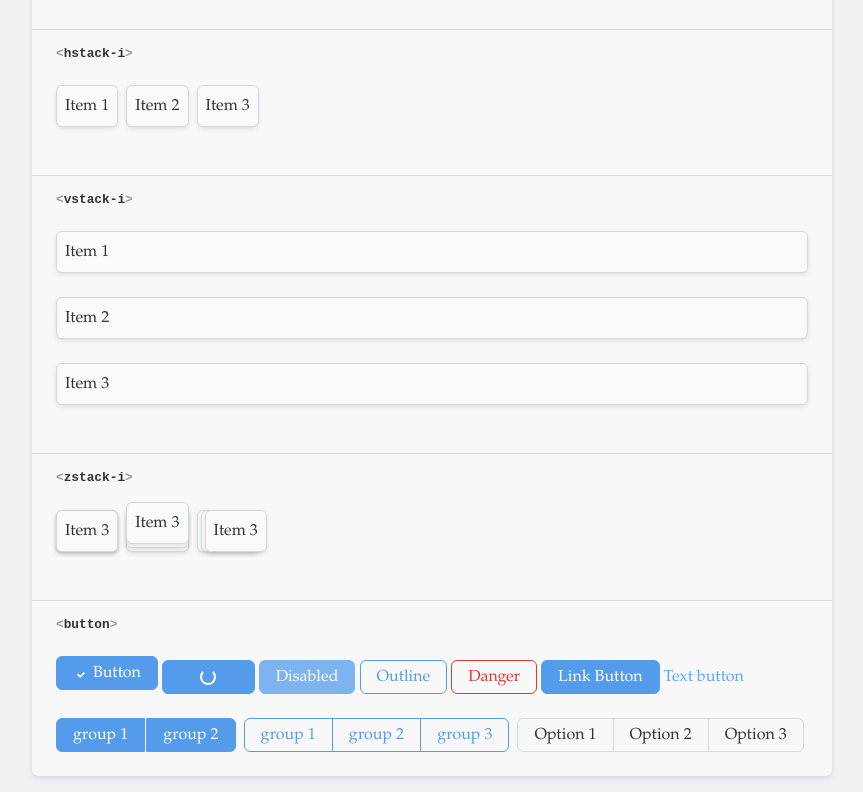
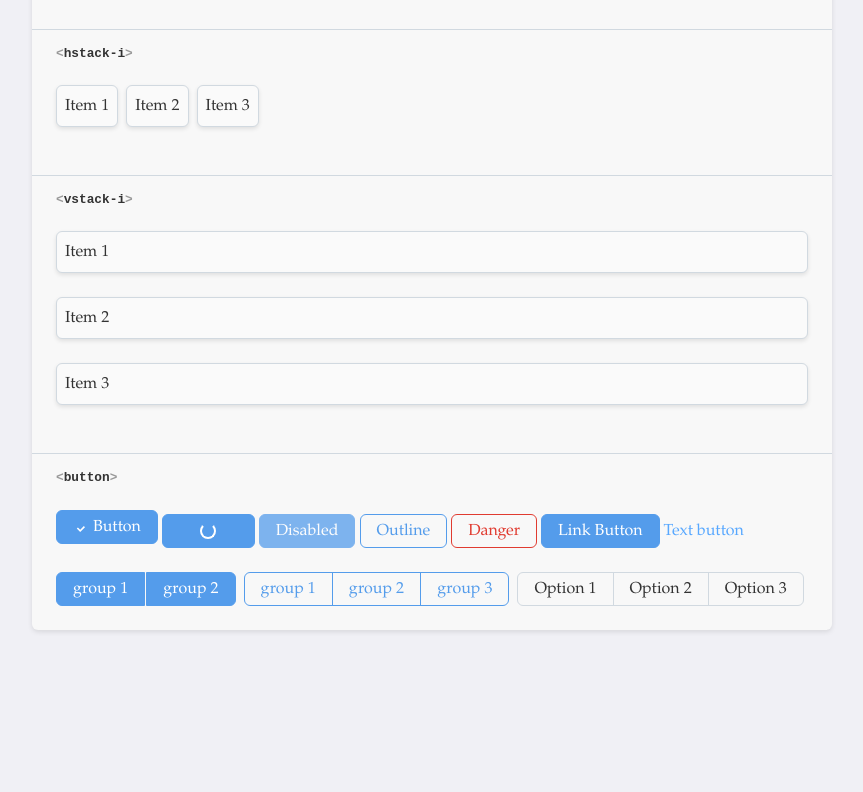
Before and after one commit to af/tayasui, a website: page playground/index.html in a window 1280 px wide. Shown: the part 1231-2023 px from the top of the page, without its empty margins (190-1053 px from the left). After the commit the page ends 1877 px from the top, so only its background shows below. Drawn offline with Linux system fonts and the light colour scheme.

Commit message:
Remove half-baked zstack for now

```diff
--- a/playground/index.html
+++ b/playground/index.html
@@ -163,26 +163,6 @@
           <card-i padding="s">Item 3</card-i>
         </vstack-i>
 
-        <h2>zstack-i</h2>
-        <hstack-i>
-          <zstack-i>
-            <card-i padding="s">Item 1</card-i>
-            <card-i padding="s">Item 2</card-i>
-            <card-i padding="s">Item 3</card-i>
-          </zstack-i>
-
-          <zstack-i arrange="fan-up">
-            <card-i padding="s">Item 1</card-i>
-            <card-i padding="s">Item 2</card-i>
-            <card-i padding="s">Item 3</card-i>
-          </zstack-i>
-          <zstack-i arrange="fan-right">
-            <card-i padding="s">Item 1</card-i>
-            <card-i padding="s">Item 2</card-i>
-            <card-i padding="s">Item 3</card-i>
-          </zstack-i>
-        </hstack-i>
-
         <h2>button</h2>
         <button>
           <svg viewBox="0 0 20 20" width="16" height="16">
--- a/src/ZStack.css
+++ /dev/null
@@ -1,57 +0,0 @@
-zstack-i {
-  display: grid;
-  place-content: center;
-  width: fit-content;
-  --spread: 4px;
-  /* TODO: make this configurable via property? */
-  --expanded-spread: 20px;
-
-  &:hover {
-    --spread: var(--expanded-spread);
-  }
-
-  >* {
-    grid-area: 1 / 1;
-    transition: transform 0.2s ease-in-out;
-  }
-
-  &[arrange=fan-up]>*:nth-child(n+2) {
-    transform: translateY(calc(var(--n) * -1 * var(--spread)));
-  }
-
-  &[arrange=fan-right]>*:nth-child(n+2) {
-    transform: translateX(calc(var(--n) * var(--spread)));
-  }
-
-  >*:nth-child(2) {
-    --n: 1;
-  }
-
-  >*:nth-child(3) {
-    --n: 2;
-  }
-
-  >*:nth-child(4) {
-    --n: 3;
-  }
-
-  >*:nth-child(5) {
-    --n: 4;
-  }
-
-  >*:nth-child(6) {
-    --n: 5;
-  }
-
-  >*:nth-child(7) {
-    --n: 6;
-  }
-
-  >*:nth-child(8) {
-    --n: 7;
-  }
-
-  >*:nth-child(9) {
-    --n: 8;
-  }
-}
--- a/src/components.css
+++ b/src/components.css
@@ -1,5 +1,4 @@
 @import url('./Stack.css') layer(tayasui.components);
-@import url('./ZStack.css') layer(tayasui.components);
 @import url('./Container.css') layer(tayasui.components);
 
 @import url('./Badge.css') layer(tayasui.components);
```
Also changed, not shown: 1 other file. Lines whose indentation alone changed are shown as unchanged.
